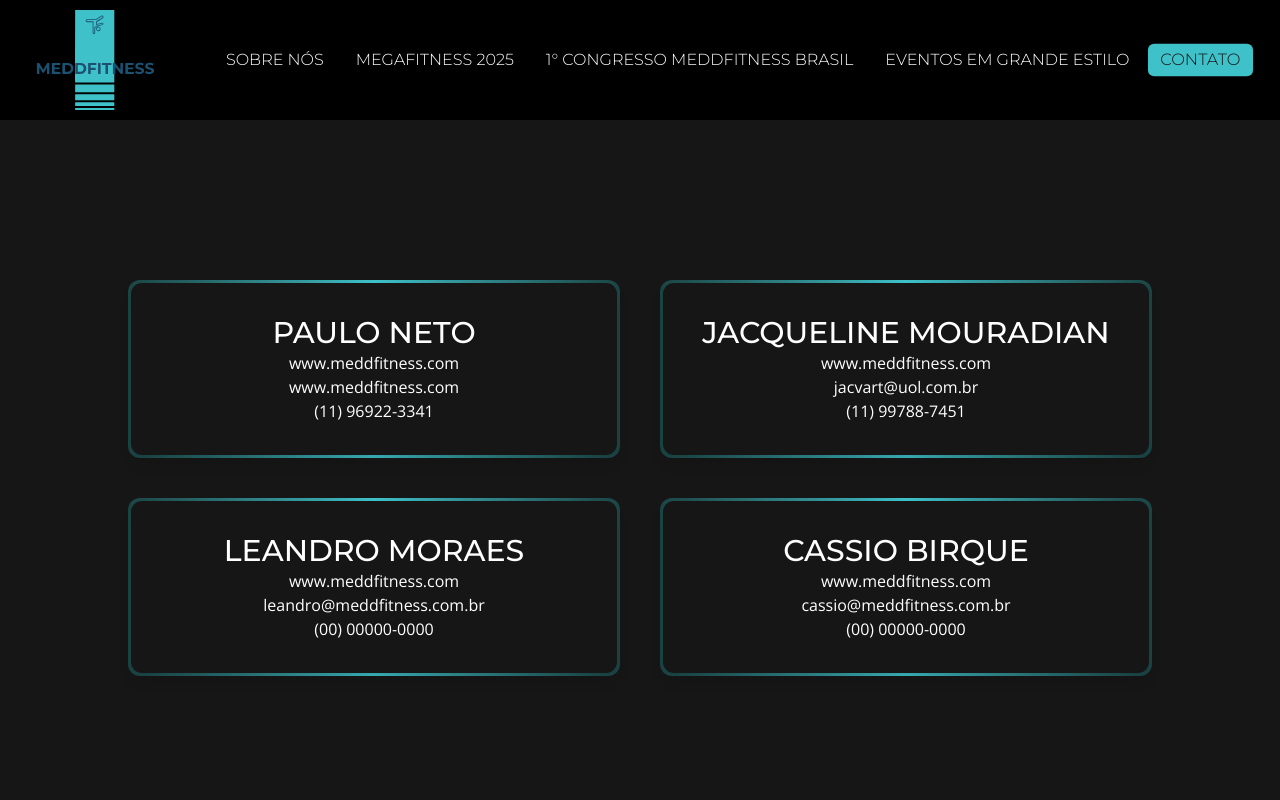
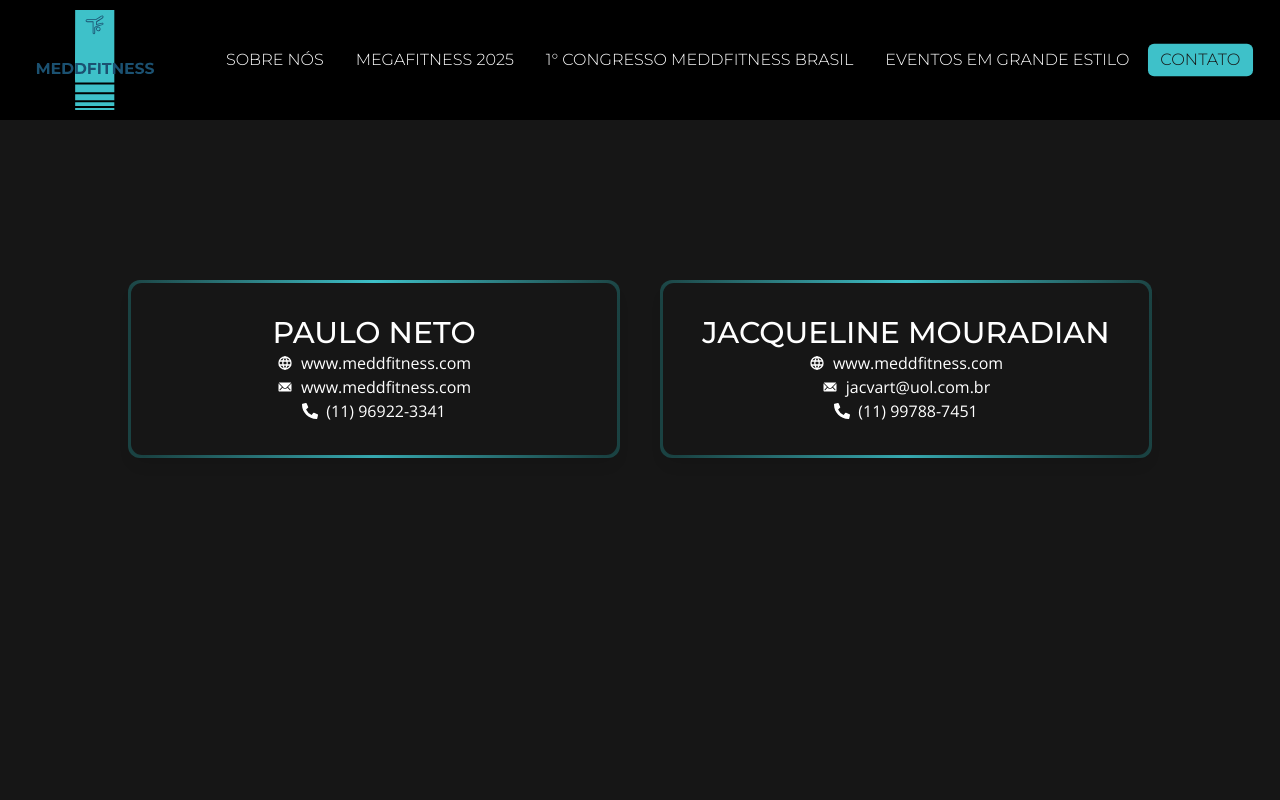
Before and after one commit to EricFrota-Dev/meddfitness-next, a Next.js app: page /Contact in a window 1280 px wide. Shown: the top 800 px of the page. Built offline with nearby package versions, Linux system fonts and the light colour scheme.

Commit message:
final fix before meeting

```diff
--- a/src/app/CongressoMeddfitness/page.tsx
+++ b/src/app/CongressoMeddfitness/page.tsx
@@ -16,6 +16,7 @@
 import Downloads from "./components/Downloads";
 // import DailyTickets from "./components/DailyTickets";
 import Banner from "./components/Banner";
+import imagemSemNome from "@/assets/images/logos/sem-nome-logo.png";
 
 import { ifbbAcademy, jacCo, LogoPrincipal } from "@/assets/images/logos";
 import Image from "next/image";
@@ -174,7 +175,7 @@
       </section>
       <section>
         <div className="text-center bg-light text-darker py-10 my-10">
-          <h1>REALIZAÇÃO</h1>
+          <h1 className="font-[700] text-primary-dark">REALIZAÇÃO</h1>
           <div className="flex justify-around customContainer">
             {realizacao.map((image, i) => (
               <Image
@@ -187,8 +188,10 @@
             ))}
           </div>
 
-          <h1>APOIO</h1>
-          {}
+          <h1 className="font-[700] text-primary-dark">APOIO</h1>
+          <div className="flex justify-center">
+            <Image src={imagemSemNome} alt="uma-logo" width={200} />
+          </div>
         </div>
       </section>
       {/* <section>
--- a/src/app/Contact/constants/index.ts
+++ b/src/app/Contact/constants/index.ts
@@ -15,20 +15,20 @@
       phone: "(11) 99788-7451",
     },
   },
-  {
-    name: "LEANDRO MORAES",
-    contacts: {
-      site: "www.meddfitness.com",
-      email: "leandro@meddfitness.com.br",
-      phone: "(00) 00000-0000",
-    },
-  },
-  {
-    name: "CASSIO BIRQUE",
-    contacts: {
-      site: "www.meddfitness.com",
-      email: "cassio@meddfitness.com.br",
-      phone: "(00) 00000-0000",
-    },
-  },
+  // {
+  //   name: "LEANDRO MORAES",
+  //   contacts: {
+  //     site: "www.meddfitness.com",
+  //     email: "leandro@meddfitness.com.br",
+  //     phone: "(00) 00000-0000",
+  //   },
+  // },
+  // {
+  //   name: "CASSIO BIRQUE",
+  //   contacts: {
+  //     site: "www.meddfitness.com",
+  //     email: "cassio@meddfitness.com.br",
+  //     phone: "(00) 00000-0000",
+  //   },
+  // },
 ];
--- a/src/app/Contact/page.tsx
+++ b/src/app/Contact/page.tsx
@@ -1,6 +1,10 @@
 import React from "react";
 import { contacts } from "./constants";
 import GradientCard from "@/components/ui/GradientCard";
+import { TbWorld } from "react-icons/tb";
+import { IoIosMail } from "react-icons/io";
+import { FaPhoneAlt } from "react-icons/fa";
+import Link from "next/link";
 
 const Contact = () => {
   return (
@@ -11,9 +15,27 @@
       {contacts.map(({ name, contacts }, i) => (
         <GradientCard key={i} bordered className="max-w-150 flex-1">
           <h2>{name}</h2>
-          <p>{contacts.site}</p>
-          <p>{contacts.email}</p>
-          <p>{contacts.phone}</p>
+          <Link
+            href="#"
+            className="flex items-center gap-2 hover:text-primary hover:scale-105 transition-all duration-300"
+          >
+            <TbWorld />
+            {contacts.site}
+          </Link>
+          <Link
+            href="#"
+            className="flex items-center gap-2 hover:text-primary hover:scale-105 transition-all duration-300"
+          >
+            <IoIosMail />
+            {contacts.email}
+          </Link>
+          <Link
+            href="#"
+            className="flex items-center gap-2 hover:text-primary hover:scale-105 transition-all duration-300"
+          >
+            <FaPhoneAlt />
+            {contacts.phone}
+          </Link>
         </GradientCard>
       ))}
     </div>
--- a/src/app/EventoGrandeEstilo/page.tsx
+++ b/src/app/EventoGrandeEstilo/page.tsx
@@ -152,18 +152,21 @@
         <Image src={eventosRealizados} alt="eventos realizdos" />
       </section>
       <div className="flex bg-primary-darker">
-        <div className="p-10 flex-1 pl-[10%] flex justify-center items-center flex-col">
-          <h1 className="text-[3rem]">
+        <div className="p-10 flex-1 pl-[10%] text-center flex justify-center items-center flex-col">
+          <h1 className="text-[3rem] mb-4">
             PRESENÇA MARCANTE EM EVENTOS E REDES SOCIAIS
           </h1>
-          <p className="text-2xl ">
-            Hair Fashion Show 1,4 milhões inscrições Monange Drean Fashion 2.0
-            milhões de pessoas Like Mega Model 1,4 milhões incrições Menina
-            Fantástica 50 milhões impactados TicTac Mega Model 2 milhões
-            inscrições Palmolive Mega Model 1,3 milhões inscrições Atroveran
-            Mega Model 1,3 milhões inscrições. Pantene Menina Fantástica 50
-            milhões Impactados Mega Challenge Simple Organic 320 milhões de
-            “views “ em 30 dias no Tik Tok.
+          <p className="text-2xl">
+            Hair Fashion Show 1,4 milhões inscrições <br /> Monange Drean
+            Fashion 2.0 milhões de pessoas <br />
+            Like Mega Model 1,4 milhões incrições <br />
+            Menina Fantástica 50 milhões impactados <br />
+            TicTac Mega Model 2 milhões inscrições <br />
+            Palmolive Mega Model 1,3 milhões inscrições <br />
+            Atroveran Mega Model 1,3 milhões inscrições. <br />
+            Pantene Menina Fantástica 50 milhões Impactados <br />
+            Mega Challenge Simple Organic 320 milhões de “views “ em 30 dias no
+            Tik Tok.
           </p>
         </div>
         <div
--- a/src/app/MegaFitness2025/components/Desafios.tsx
+++ b/src/app/MegaFitness2025/components/Desafios.tsx
@@ -12,10 +12,11 @@
     setOpenItem(openItem === id ? null : id);
   };
   return (
-    <>
+    <div>
       <h1 className="text-center font-extrabold text-[4rem] mb-10 ">
         <span>DESAFIOS</span>
       </h1>
+      <div>
         {desafios.map(({ title, content }, i) => (
           <EntryAnimation from="bottom" key={i} className="text-center m-4">
             <button
@@ -52,7 +53,8 @@
             </motion.div>
           </EntryAnimation>
         ))}
-    </>
+      </div>
+    </div>
   );
 };
 
--- a/src/app/MegaFitness2025/components/Regulamento.tsx
+++ b/src/app/MegaFitness2025/components/Regulamento.tsx
@@ -1,28 +1,16 @@
 "use client";
-import React, { useState } from "react";
 import { premiacao } from "../constants";
 
 const Regulamento = () => {
-  const [isOpen, setIsOpen] = useState<boolean>(false);
-
-  const toggleView = () => {
-    setIsOpen((prev) => !prev);
-  };
-
   return (
     <>
-      <div className="mb-4 text-center bg-dark-300 shadow-md shadow-darker-30">
-        <button
-          onClick={() => toggleView()}
-          className={`px-4 cursor-pointer hover:scale-102 hover:text-primary-light py-2  border-x border-dark-300 transition-all duration-300`}
-        >
-          <h1 className="text-[4rem] font-bold font-montserrat text-center text-primary ">
-            REGULAMENTO
-          </h1>
-        </button>
+      <div className="mb-4 text-center shadow-md shadow-darker-30 flex customContainer gap-20 justify-around items-center">
+        <h1 className="text-[4rem] font-bold font-montserrat text-center text-primary ">
+          REGULAMENTO
+        </h1>
 
-        <div className={`${isOpen ? "" : "hidden"}`}>
-          <div className="customContainer regulamento">
+        <div className="text-dark flex flex-col gap-20 bg-light w-200 h-130 overflow-x-hidden overflow-y-auto p-10">
+          <div>
             <h2>1 Perfil dos Candidatos</h2>
             <p>
               Para participar do processo seletivo, os candidatos deverão
@@ -73,7 +61,7 @@
             </p>
           </div>
 
-          <div className="customContainer regulamento">
+          <div>
             <h2>2.0 Taxa de Inscrição</h2>
             <p>
               2.1 Para participar do Concurso MEGAFITNESS e suas respectivas
@@ -119,7 +107,7 @@
               documentação comprobatória.
             </p>
           </div>
-          <div className="customContainer regulamento">
+          <div>
             <h2>3 - Critérios de Seleção e Classificação</h2>
             <p>
               3.1 Por não se tratar de um concurso de fisiculturismo ou de
@@ -166,7 +154,7 @@
               objetivos de desempate.
             </p>
           </div>
-          <div className="customContainer regulamento">
+          <div>
             <h2>4 - BANCA JULGADORA</h2>
             <p>
               4.1 A banca avaliadora será composta por profissionais do setor
@@ -176,7 +164,7 @@
               e produtores de TV — indicados pela IFBB Brasil.
             </p>
           </div>
-          <div className="customContainer regulamento">
+          <div>
             <h2>5 - Premiação</h2>
             <p>
               5.1 Os finalistas do 1º ao 3º lugar, nas categorias masculina e
@@ -202,7 +190,7 @@
               </ul>
             </div>
           </div>
-          <div className="customContainer regulamento">
+          <div>
             <h2>
               6 - Direitos de Uso de Imagem, Voz e contatos para envio de
               mensagens.
@@ -239,7 +227,7 @@
               conforme seus critérios internos.
             </p>
           </div>
-          <div className="customContainer regulamento">
+          <div>
             <h2>7.0 Assessoria e Exclusividade</h2>
             <p>
               7.1 As finalistas terão assessoria de imprensa exclusiva, indicada
@@ -308,7 +296,7 @@
               segurança pública e/ou força maior.
             </p>
           </div>
-          <div className="customContainer regulamento">
+          <div>
             <h2>8.0 Todos os direitos autorais</h2>
             <p>
               8.1 Ao se inscrever no MEGAFITNESS, o participante declara
```
Also changed, not shown: src/assets/images/logos/sem-nome-logo.png (added), src/assets/images/logos/targets/portoSeguro.webp. Lines whose indentation alone changed are shown as unchanged.
